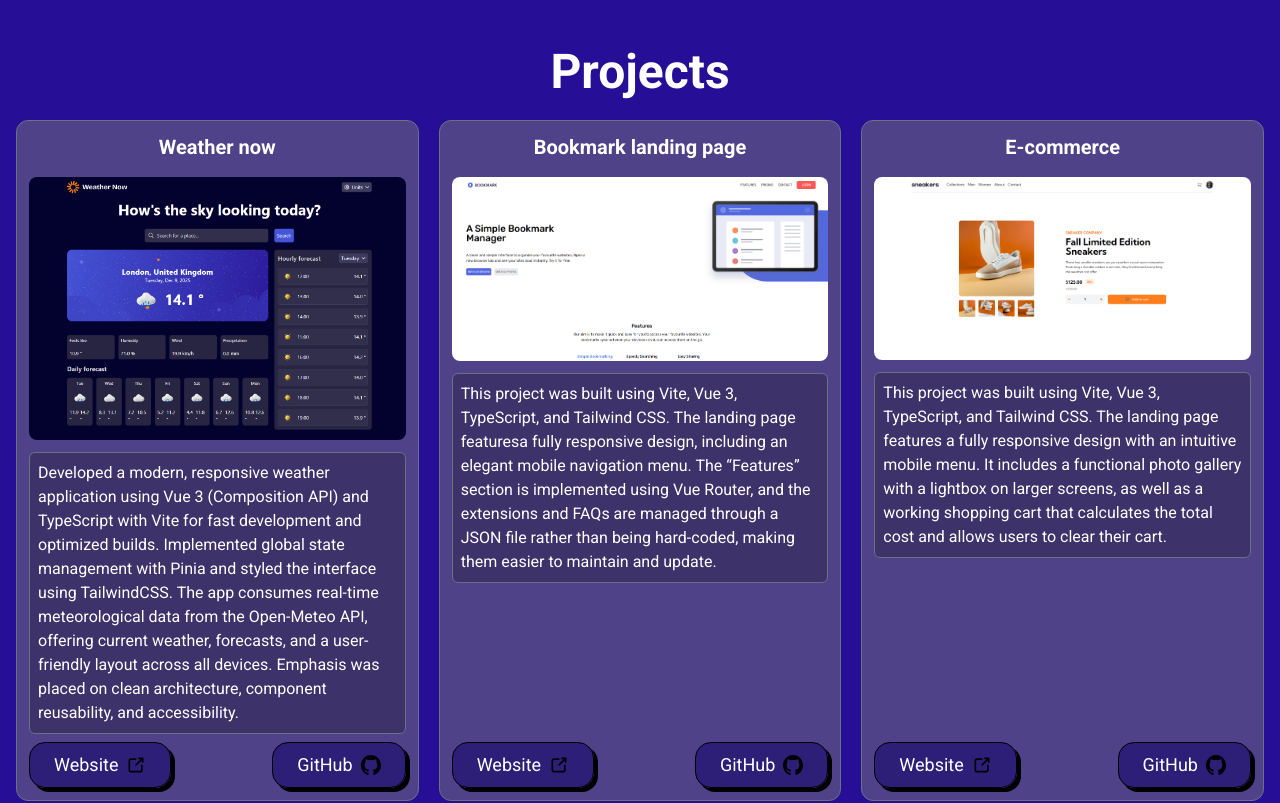
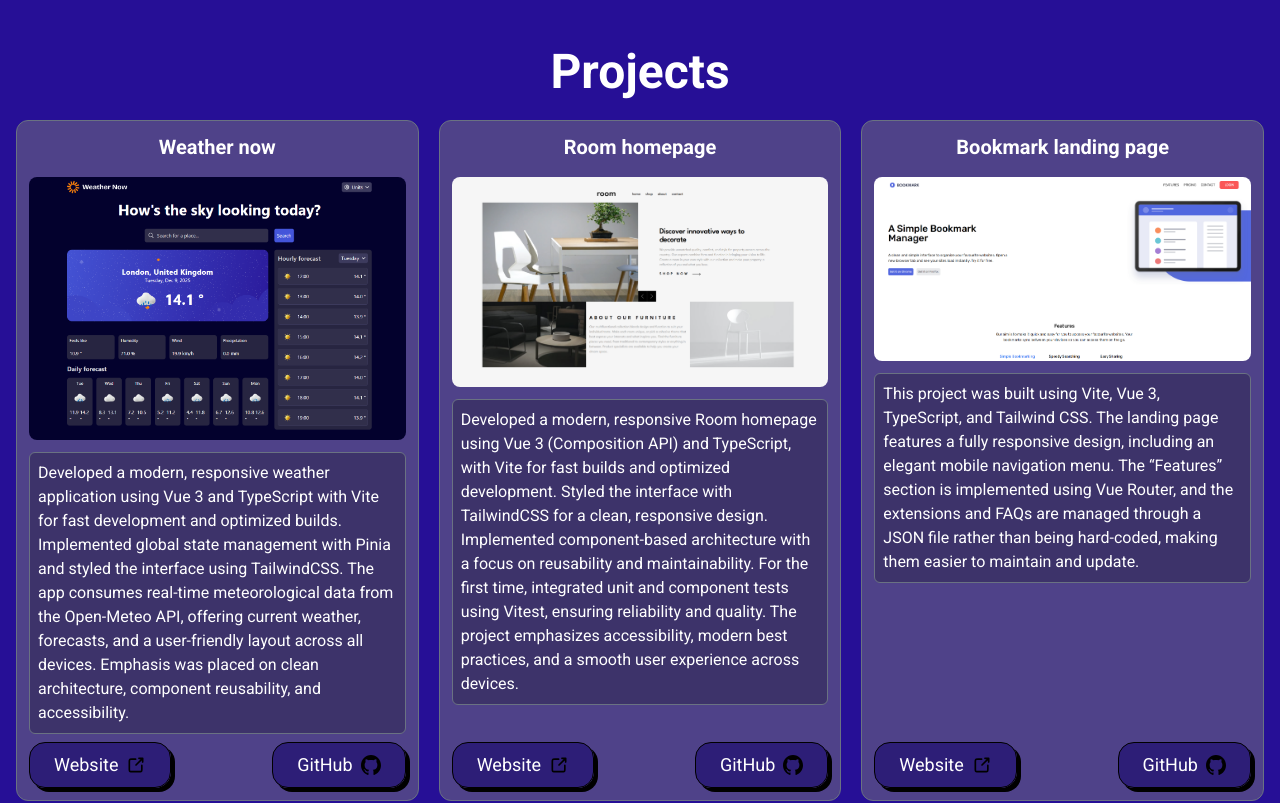
Before and after one commit to DannyHTML/Portfolio, a Vue app: page / in a window 1280 px wide. Shown: the part 1120-1923 px from the top of the page. Built offline with nearby package versions, Linux system fonts and the light colour scheme; no server answers.

Commit message:
Made a new project, added it to projects. Also removed some TODO's (#20)

```diff
--- a/src/App.vue
+++ b/src/App.vue
@@ -9,10 +9,6 @@ import FooterSection from './components/FooterSection.vue';
 </script>
 
 <template>
-  <!-- TODO: Add meta description and keywords plus other SEO relevant tags like image in index.html -->
-  <!-- TODO: Make a View Resume download button, I will show it in the header/nav and the about me section -->
-  <!-- TODO: Fix header layout on laptop/small desktop screens -->
-
   <main>
     <div class="backgroundImage relative min-h-screen">
       <NavBar />
--- a/src/components/ProjectSection.vue
+++ b/src/components/ProjectSection.vue
@@ -10,6 +10,7 @@
 <script setup lang="ts">
 import ProjectCard from './ProjectCard.vue';
 import weatherNowImage from '../assets/weather-now.png';
+import roomHomepageImage from '../assets/room-homepage-image.png';
 import bookmarkImage from '../assets/bookmark-image.png';
 import eCommerceImage from '../assets/e-commerce-image.png';
 import jobListingImage from '../assets/job-listing-image.png';
@@ -21,7 +22,7 @@ const projects = [
     title: 'Weather now',
     image: weatherNowImage,
     description:
-      'Developed a modern, responsive weather application using Vue 3 (Composition API) and TypeScript with Vite for fast development and optimized builds. Implemented global state management with Pinia and styled the interface using TailwindCSS. The app consumes real-time meteorological data from the Open-Meteo API, offering current weather, forecasts, and a user-friendly layout across all devices. Emphasis was placed on clean architecture, component reusability, and accessibility.',
+      'Developed a modern, responsive weather application using Vue 3 and TypeScript with Vite for fast development and optimized builds. Implemented global state management with Pinia and styled the interface using TailwindCSS. The app consumes real-time meteorological data from the Open-Meteo API, offering current weather, forecasts, and a user-friendly layout across all devices. Emphasis was placed on clean architecture, component reusability, and accessibility.',
     linkWebsite: 'https://dannyhtml.github.io/Weather-app/',
     linkGithub: 'https://github.com/DannyHTML/Weather-app',
     iconWebsite: linkRedirectIcon,
@@ -29,15 +30,26 @@ const projects = [
     id: 1,
   },
   {
+    title: 'Room homepage',
+    image: roomHomepageImage,
+    description:
+      'Developed a modern, responsive Room homepage using Vue 3 (Composition API) and TypeScript, with Vite for fast builds and optimized development. Styled the interface with TailwindCSS for a clean, responsive design. Implemented component-based architecture with a focus on reusability and maintainability. For the first time, integrated unit and component tests using Vitest, ensuring reliability and quality. The project emphasizes accessibility, modern best practices, and a smooth user experience across devices.',
+    linkWebsite: 'https://dannyhtml.github.io/Room-homepage/#/',
+    linkGithub: 'https://github.com/DannyHTML/Room-homepage',
+    iconWebsite: linkRedirectIcon,
+    iconGithub: githubIcon,
+    id: 2,
+  },
+  {
     title: 'Bookmark landing page',
     image: bookmarkImage,
     description:
-      'This project was built using Vite, Vue 3, TypeScript, and Tailwind CSS. The landing page featuresa fully responsive design, including an elegant mobile navigation menu. The “Features” section is implemented using Vue Router, and the extensions and FAQs are managed through a JSON file rather than being hard-coded, making them easier to maintain and update.',
+      'This project was built using Vite, Vue 3, TypeScript, and Tailwind CSS. The landing page features a fully responsive design, including an elegant mobile navigation menu. The “Features” section is implemented using Vue Router, and the extensions and FAQs are managed through a JSON file rather than being hard-coded, making them easier to maintain and update.',
     linkWebsite: 'https://dannyhtml.github.io/Bookmark-landing-page/#/',
     linkGithub: 'https://github.com/DannyHTML/Bookmark-landing-page',
     iconWebsite: linkRedirectIcon,
     iconGithub: githubIcon,
-    id: 2,
+    id: 3,
   },
   {
     title: 'E-commerce',
@@ -48,7 +60,7 @@ const projects = [
     linkGithub: 'https://github.com/DannyHTML/E-commerce',
     iconWebsite: linkRedirectIcon,
     iconGithub: githubIcon,
-    id: 3,
+    id: 4,
   },
   {
     title: 'Job-listing',
@@ -59,7 +71,7 @@ const projects = [
     linkGithub: 'https://github.com/DannyHTML/Job-listings',
     iconWebsite: linkRedirectIcon,
     iconGithub: githubIcon,
-    id: 4,
+    id: 5,
   },
 ];
 </script>
```
Also changed, not shown: src/assets/room-homepage-image.png (added).
